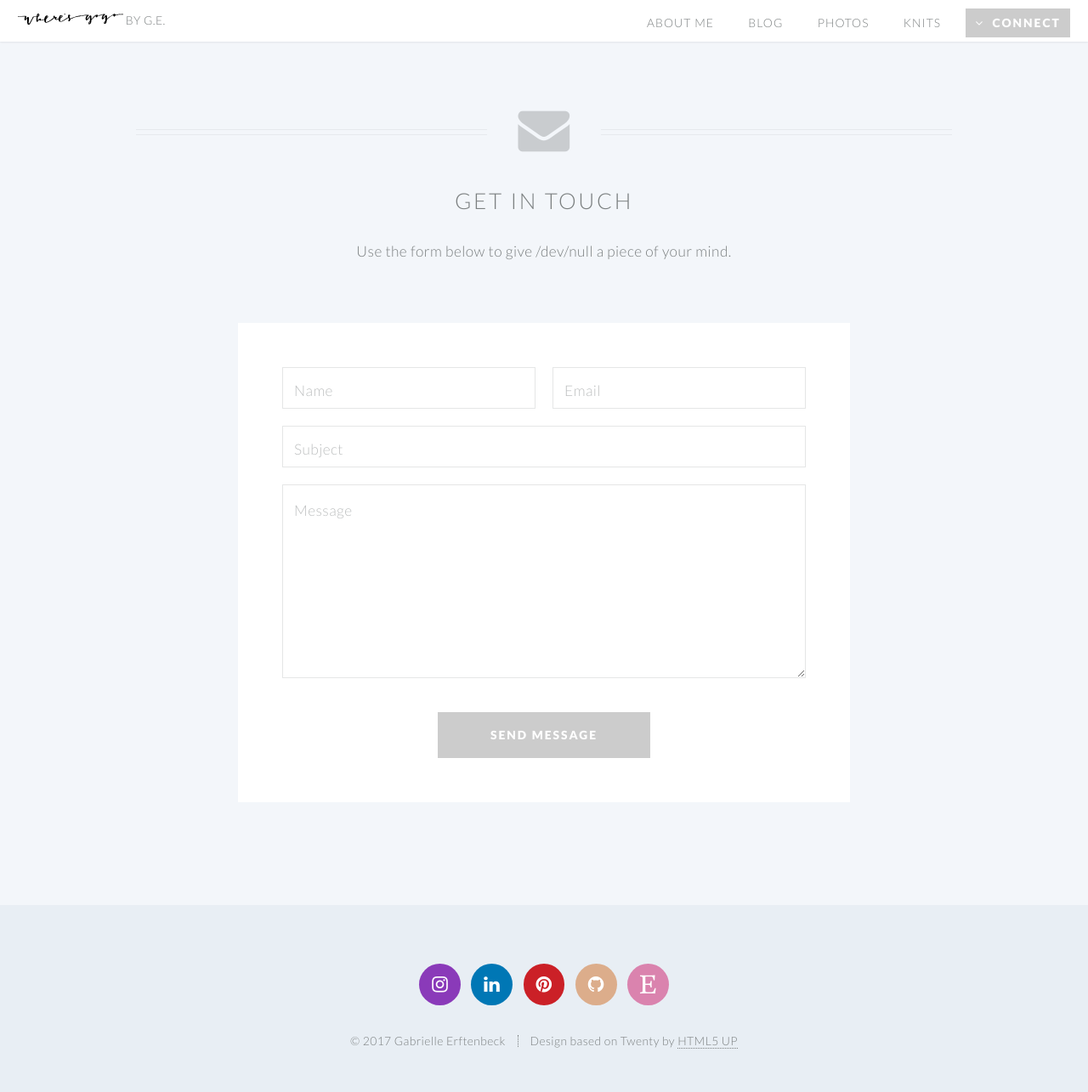
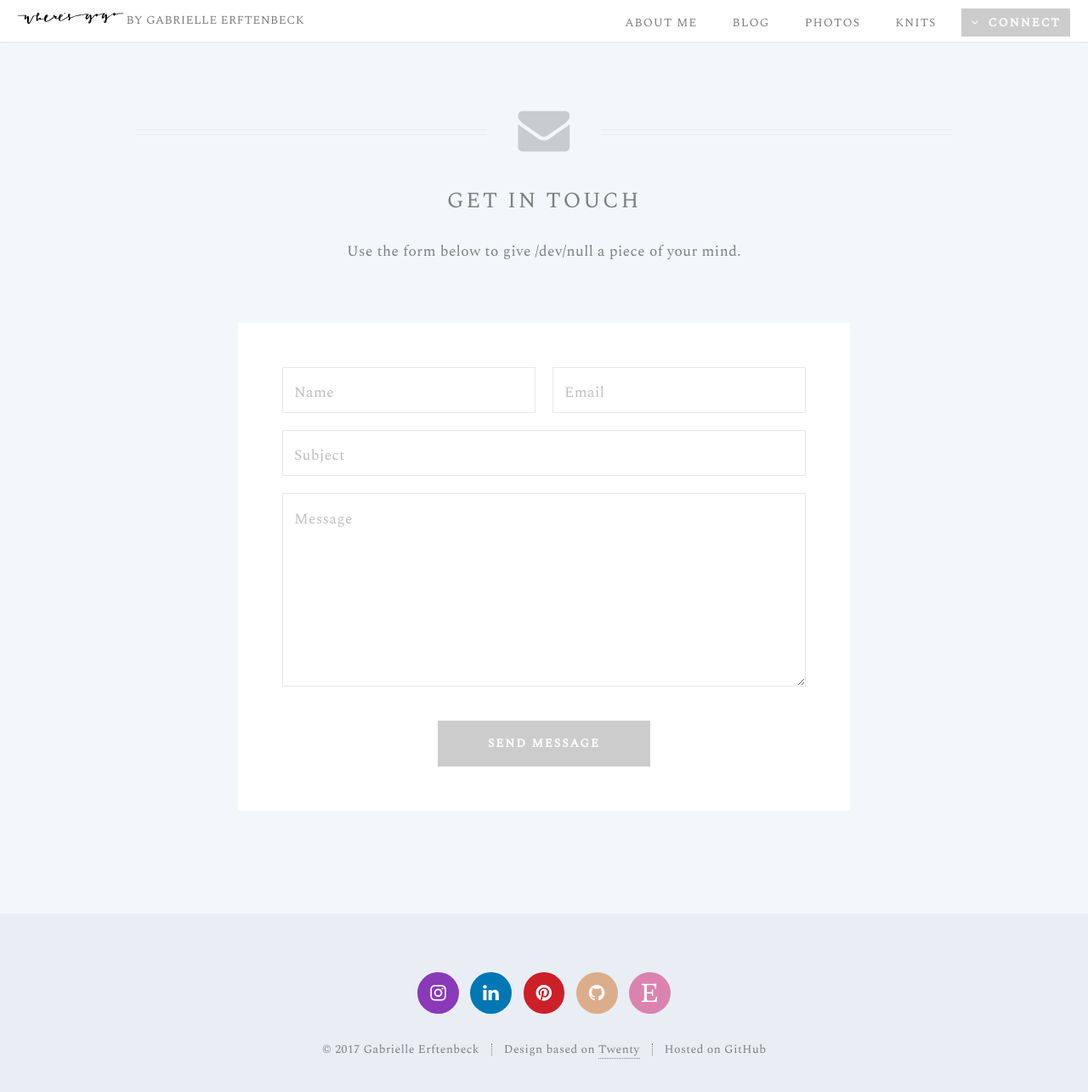
Before and after one commit to wheresgogo/wheresgogo.github.io, a Jekyll site: the page built from contact.html, in a window 1280 px wide and 1311 px high. Shown: the top 1285 px of the window at 85% size. Built offline with Jekyll 4.4.1, drawn with Linux system fonts in a browser that asks for light colours.

Commit message:
changed font to a serif font; changed header; customized banner

```diff
--- a/_includes/footer.html
+++ b/_includes/footer.html
@@ -10,7 +10,7 @@
     </ul>
 
     <ul class="copyright">
-        <li>&copy; 2017 Gabrielle Erftenbeck</li><li>Design based on Twenty by <a href="http://html5up.net">HTML5 UP</a></li>
+        <li>&copy; 2017 Gabrielle Erftenbeck</li><li>Design based on <a href="https://github.com/jekyll-demos/Twenty-Jekyll-Theme">Twenty</a></li><li>Hosted on GitHub</li>
     </ul>
 
 </footer>
--- a/_includes/header.html
+++ b/_includes/header.html
@@ -1,5 +1,5 @@
 <header id="header">
-	<h1 id="logo"><a href="{{ site.baseurl }}/"><img src="{{ site.baseurl }}/css/images/gogologo.svg" alt="logo"><span> by G.E.</span></a></h1>
+	<h1 id="logo"><a href="{{ site.baseurl }}/"><img src="{{ site.baseurl }}/css/images/gogologo.svg" alt="logo"><span> by Gabrielle Erftenbeck</span></a></h1>
 	<nav id="nav">
 		<ul>
 			<li><a href="{{ site.baseurl }}/about.html">About Me</a></li>
--- a/css/style.css
+++ b/css/style.css
@@ -1,5 +1,7 @@
 @import url("font-awesome.min.css");
-@import url("http://fonts.googleapis.com/css?family=Lato:300,400,900");
+@import url("https://fonts.googleapis.com/css?family=Lato:300,400,900");
+@import url('https://fonts.googleapis.com/css?family=Spectral:300,400,900');
+@import url('https://fonts.googleapis.com/css?family=Cormorant+Infant');
 
 /*
 	Twenty by HTML5 UP
@@ -28,7 +30,7 @@
 
 	body, input, select, textarea {
 		color: #7c8081;
-		font-family: 'Lato', sans-serif;
+		font-family: 'Spectral', sans-serif;
 		font-size: 15pt;
 		font-weight: 300;
 		letter-spacing: 0.025em;
@@ -829,7 +831,7 @@
 			-o-animation-fill-mode: forwards;
 			-ms-animation-fill-mode: forwards;
 			animation-fill-mode: forwards;
-			background: rgba(52, 27, 43, 0.5);
+			/* background: rgba(52, 27, 43, 0.5); */
 			color: white;
 			display: inline-block;
 			opacity: 0;
@@ -845,10 +847,7 @@
 
 				#banner .inner header h2 {
 					margin: 0;
-					padding-left: 0.05em;
 					position: relative;
-					text-transform: uppercase;
-					fill: white;
 				}
 
 				#banner .inner header h2 svg {
@@ -860,7 +859,6 @@
 			#banner .inner p {
 				letter-spacing: 0.1em;
 				margin: 0;
-				text-transform: uppercase;
 			}
 
 				#banner .inner p a {
@@ -901,24 +899,6 @@
 	body.index #main {
 		padding-top: 5em;
 	}
-
-/* CTA */
-
-	#cta {
-		background-attachment: scroll, scroll, scroll, fixed;
-		background-color: #645862;
-		background-image: url("images/light-tl.svg"), url("images/light-tr.svg"), url("images/overlay.png"), url("../images/coverphoto2.jpg");
-		background-position: top left, top right, top left, bottom center;
-		background-repeat: no-repeat, no-repeat, repeat, no-repeat;
-		background-size: 25em, 25em, auto, cover;
-		color: white;
-		padding: 5em;
-		text-align: center;
-	}
-
-		#cta header {
-			margin-bottom: 2em;
-		}
 
 /* Footer */
 
```
Also changed, not shown: _includes/banner.html (+4 -4 lines).
